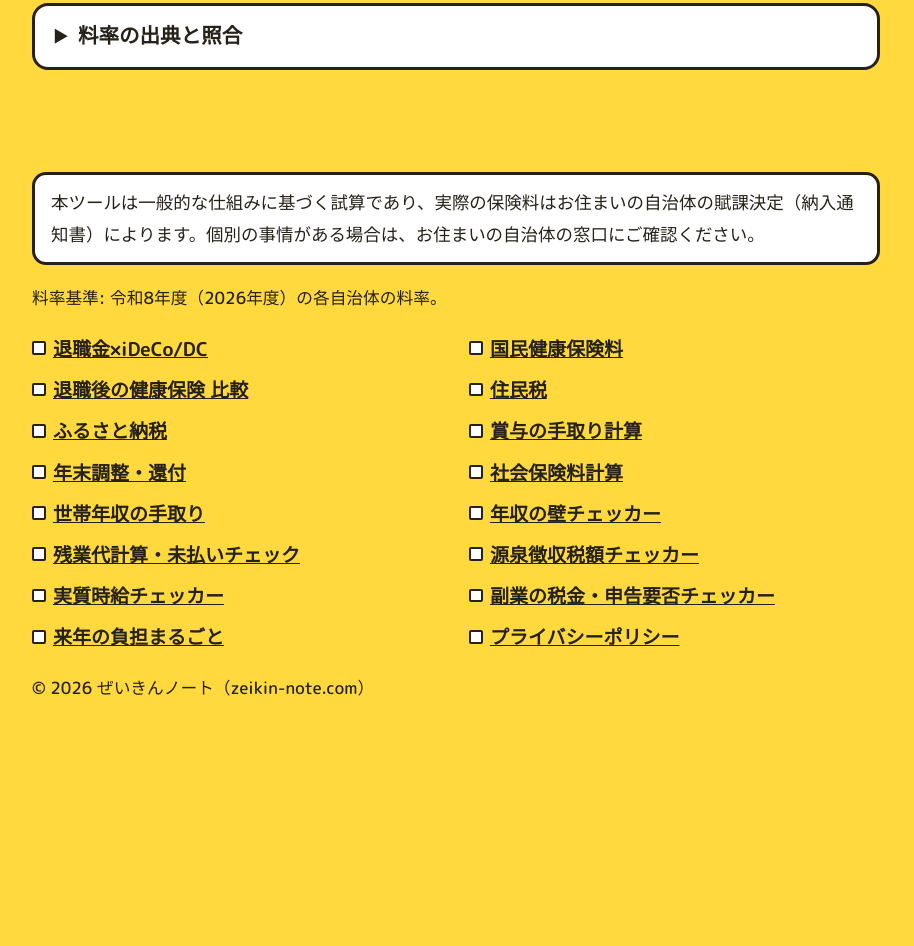
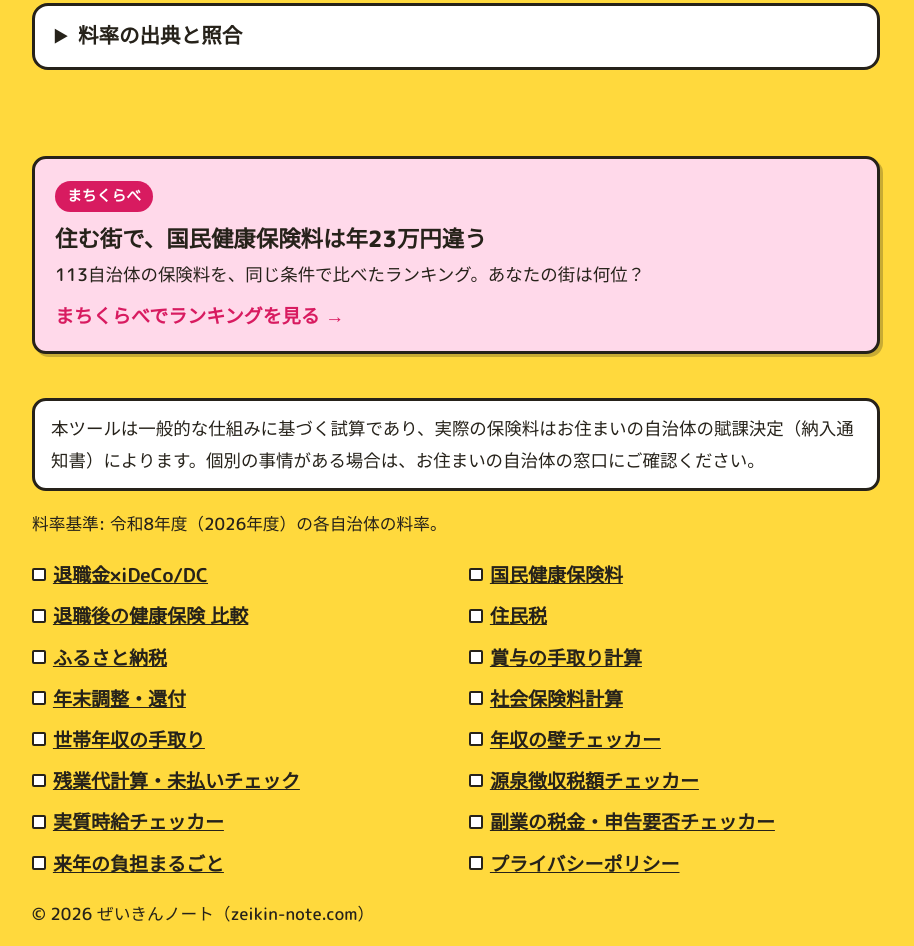
Before and after one commit to kiyosushimon/zeikin-note, a plain HTML site: page kokuho/osaka-ikeda/index.html in a window 1280 px wide. Shown: the part 8772-9718 px from the top of the page, without its empty margins (184-1098 px from the left). Before the commit the page ends 9492 px from the top, so only its background shows below. Drawn offline with Linux system fonts and the light colour scheme.

Commit message:
相互リンクバナーを追加（2/4）

```diff
--- a/kokuho/osaka-ikeda/index.html
+++ b/kokuho/osaka-ikeda/index.html
@@ -276,6 +276,12 @@
   </details>
 
 </main>
+<a class="x-banner x-banner-machi" href="https://machikurabe.net/">
+  <span class="xb-label">まちくらべ</span>
+  <span class="xb-title">住む街で、国民健康保険料は年23万円違う</span>
+  <span class="xb-desc">113自治体の保険料を、同じ条件で比べたランキング。あなたの街は何位？</span>
+  <span class="xb-go">まちくらべでランキングを見る →</span>
+</a>
 <footer>
   <div class="disclaimer">
     本ツールは一般的な仕組みに基づく試算であり、実際の保険料はお住まいの自治体の賦課決定（納入通知書）によります。個別の事情がある場合は、お住まいの自治体の窓口にご確認ください。
```
